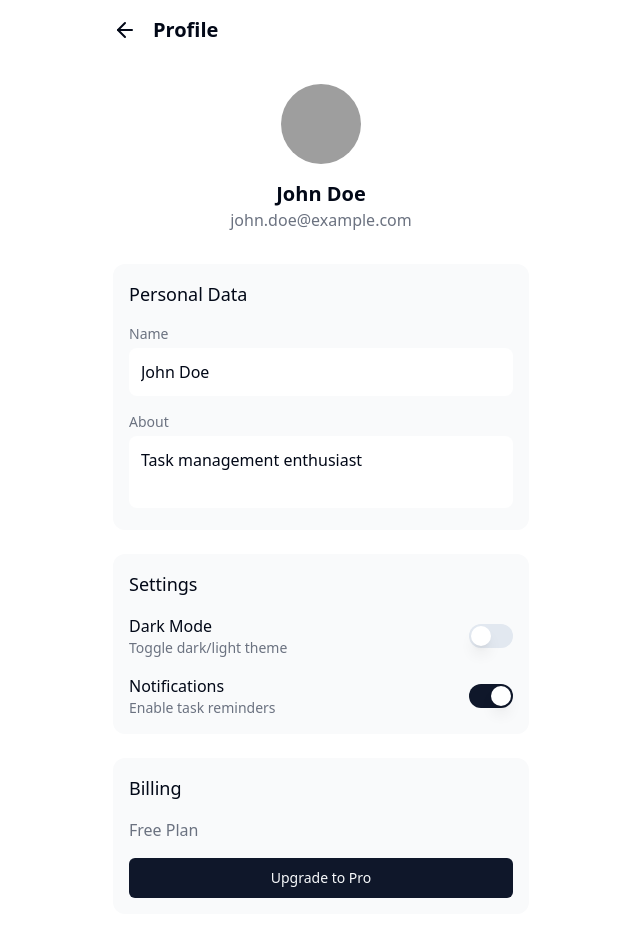
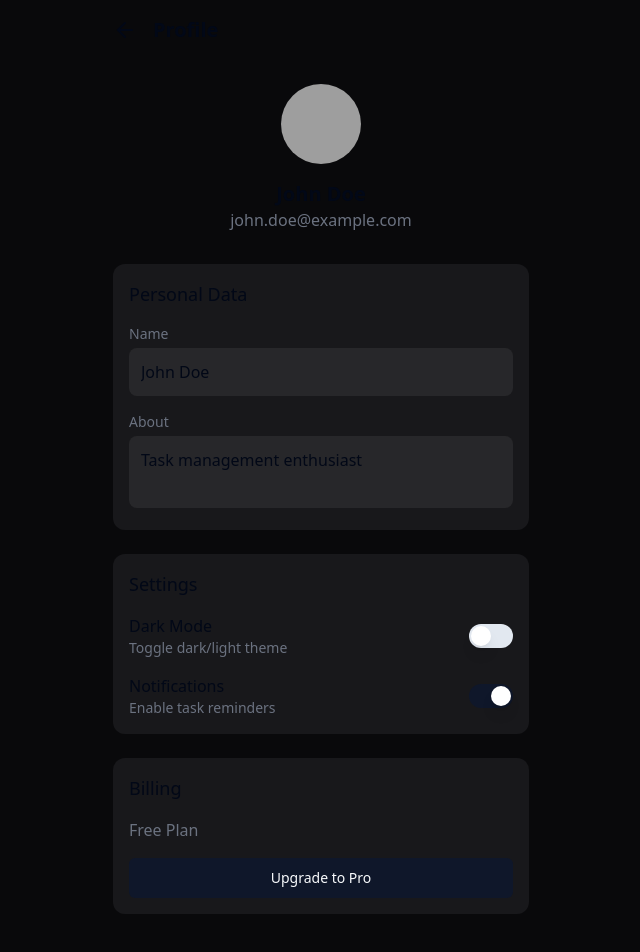
Before and after one commit to AndrewAitken/simp, a React (Vite) app: page /profile in a window 1280 px wide. Shown: the top 952 px of the page, without its empty margins (319-959 px from the left). Built offline with nearby package versions, Linux system fonts and the light colour scheme; grey boxes are pictures that could not be loaded.

Commit message:
Visual edit in Lovable
Edited UI in Lovable

```diff
--- a/src/pages/Profile.tsx
+++ b/src/pages/Profile.tsx
@@ -12,7 +12,7 @@ const Profile = () => {
     setTheme
   } = useTheme();
   const [notifications, setNotifications] = useState(true);
-  return <div className="min-h-screen bg-background">
+  return <div className="min-h-screen bg-zinc-950">
       <div className="max-w-md mx-auto px-4 pb-24">
         <header className="flex items-center justify-between py-4 mb-6">
           <div className="flex items-center">
@@ -33,21 +33,21 @@ const Profile = () => {
         </div>
 
         <div className="space-y-6">
-          <div className="bg-gray-50 dark:bg-gray-800 rounded-xl p-4">
+          <div className="rounded-xl p-4 bg-zinc-900">
             <h3 className="text-lg font-medium mb-4 text-foreground">Personal Data</h3>
             <div className="space-y-4">
               <div>
                 <label className="block text-sm text-gray-500 dark:text-gray-400 mb-1">Name</label>
-                <input type="text" value="John Doe" className="w-full p-3 bg-white dark:bg-gray-700 rounded-lg text-foreground" readOnly />
+                <input type="text" value="John Doe" readOnly className="w-full p-3 rounded-lg text-foreground bg-zinc-800" />
               </div>
               <div>
                 <label className="block text-sm text-gray-500 dark:text-gray-400 mb-1">About</label>
-                <textarea value="Task management enthusiast" className="w-full p-3 bg-white dark:bg-gray-700 rounded-lg text-foreground resize-none" readOnly rows={2} />
+                <textarea value="Task management enthusiast" readOnly rows={2} className="w-full p-3 rounded-lg text-foreground resize-none bg-zinc-800" />
               </div>
             </div>
           </div>
 
-          <div className="bg-gray-50 dark:bg-gray-800 rounded-xl p-4">
+          <div className="rounded-xl p-4 bg-zinc-900">
             <h3 className="text-lg font-medium mb-4 text-foreground">Settings</h3>
             <div className="space-y-4">
               <div className="flex items-center justify-between">
@@ -71,7 +71,7 @@ const Profile = () => {
             </div>
           </div>
 
-          <div className="bg-gray-50 dark:bg-gray-800 rounded-xl p-4">
+          <div className="rounded-xl p-4 bg-zinc-900">
             <h3 className="text-lg font-medium mb-4 text-foreground">Billing</h3>
             <div className="space-y-4">
               <p className="text-gray-500 dark:text-gray-400">Free Plan</p>
```
